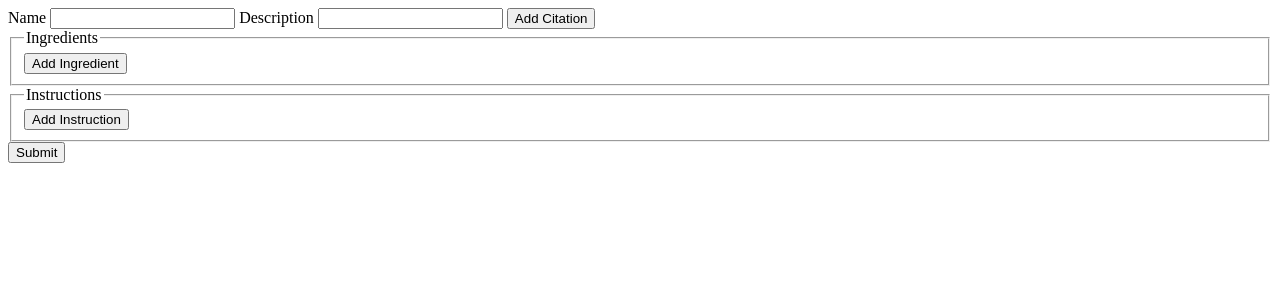
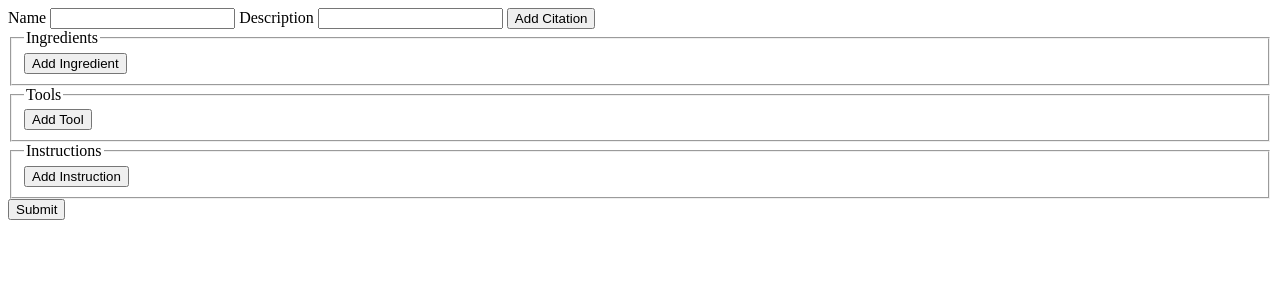
Before and after one commit to WilbertI/RecipeBook-UI-HTML, a Flask app: page /recipe/edit in a window 1280 px wide. Shown: the top 300 px of the page. Run offline with Flask 2, Linux system fonts and the light colour scheme; parts of the project's set-up code (start-up, migrations or seed data) failed here and were passed over.

Commit message:
Added tools section to form

```diff
--- a/source/templates/recipe_edit.html.j2
+++ b/source/templates/recipe_edit.html.j2
@@ -21,6 +21,11 @@
         </fieldset>
 
         <fieldset>
+            <legend>Tools</legend>
+            <input type="button" value="Add Tool" hx-get="/forms/components/recipe_tools/1" />
+        </fieldset>
+
+        <fieldset>
             <legend>Instructions</legend>
             <input type="button" value="Add Instruction" hx-get="/forms/component/instuction/1" />
         </fieldset>
```
